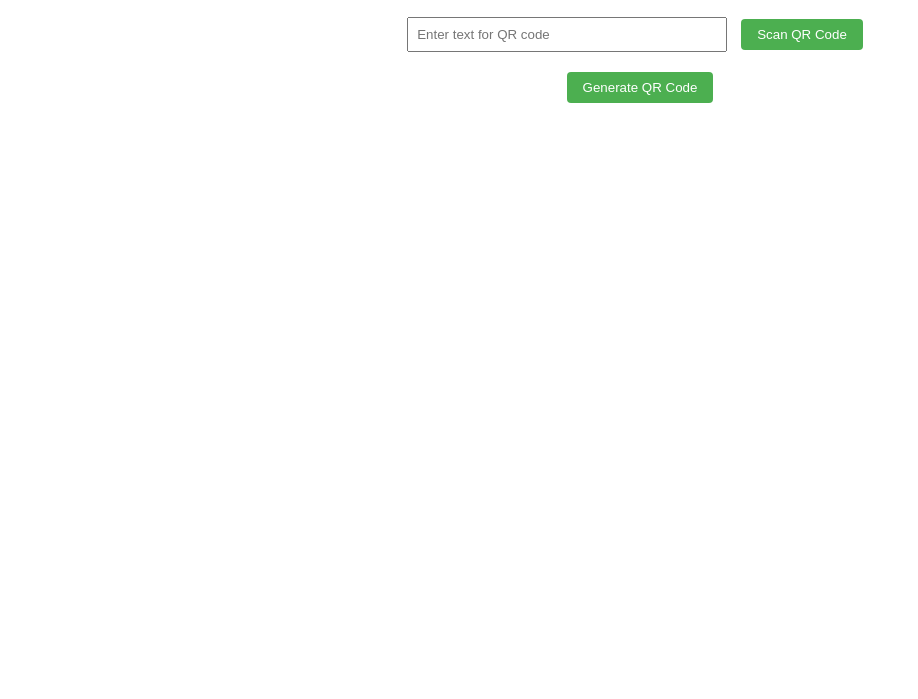
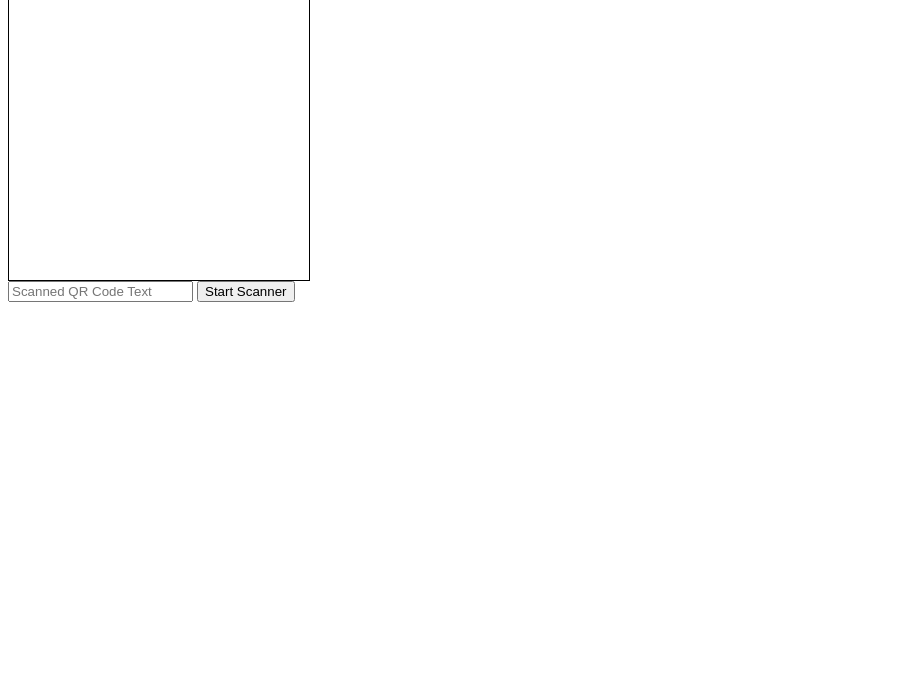
Before and after one commit to Kbt21/rtsgrsgw43gservs, a plain HTML site: page index.html in a window 1280 px wide. Shown: the part 101-800 px from the top of the page, without its empty margins (0-918 px from the left). Drawn offline with nearby package versions, Linux system fonts and the light colour scheme.

Commit message:
Update index.html

```diff
--- a/index.html
+++ b/index.html
@@ -3,63 +3,24 @@
 <head>
     <meta charset="UTF-8">
     <meta name="viewport" content="width=device-width, initial-scale=1.0">
-    <title>QR Code Scanner and Generator</title>
-    <script src="https://code.jquery.com/jquery-3.6.0.min.js"></script>
-    <script src="https://unpkg.com/html5-qrcode@2.3.8/html5-qrcode.min.js"></script>
-    <script src="https://cdnjs.cloudflare.com/ajax/libs/qrcodejs/1.0.0/qrcode.min.js"></script>
-    <style>
-        #reader {
-            width: 300px;
-            margin: 0 auto;
-            display: none;
-        }
-        #qrcode {
-            margin: 20px auto;
-            width: 200px;
-        }
-        .container {
-            text-align: center;
-            max-width: 600px;
-            margin: 0 auto;
-            padding: 20px;
-        }
-        button {
-            margin: 10px;
-            padding: 8px 16px;
-            background-color: #4CAF50;
-            color: white;
-            border: none;
-            border-radius: 4px;
-            cursor: pointer;
-        }
-        input {
-            margin: 10px 0;
-            padding: 8px;
-            width: 80%;
-            max-width: 300px;
-        }
-    </style>
+    <title>QR Code Scanner</title>
+    <script src="https://cdnjs.cloudflare.com/ajax/libs/jquery/3.6.0/jquery.min.js"></script>
+    <script src="https://unpkg.com/html5-qrcode"></script>
 </head>
 <body>
-    <div class="container">
-        <h1>QR Code Scanner & Generator</h1>
+    <h1>QR Code Scanner</h1>
+    <div id="reader" style="width: 300px; height: 300px; border: 1px solid black;"></div>
+    <input type="text" id="inputField" placeholder="Scanned QR Code Text">
+    <button onclick="startScanner('inputField')">Start Scanner</button>
 
-        <div>
-            <input type="text" id="qrInput" placeholder="Enter text for QR code">
-            <button onclick="startScanner('qrInput')">Scan QR Code</button>
-            <button onclick="generateQR()">Generate QR Code</button>
-        </div>
-
-        <div id="reader"></div>
-        <div id="qrcode"></div>
-    </div>
+    <script src="script.js"></script>
+</body>
+</html>
 
 <script>
-        let qrcode = null;
-
 async function startScanner(inputFieldId) {
     try {
-                // First, explicitly request camera permission
+        // Explicitly request permission first
         const tempStream = await navigator.mediaDevices.getUserMedia({ video: true });
         tempStream.getTracks().forEach(track => track.stop()); // Stop immediately after permission granted
 
@@ -82,7 +43,7 @@
         $("#reader").show();
 
         await html5QrCode.start(
-                    { facingMode: "environment" }, // Use rear camera with simple constraint
+            cameraId,
             { fps: 10, qrbox: 250 },
             decodedText => {
                 console.log("Decoded text:", decodedText);
@@ -96,31 +57,12 @@
         );
     } catch (error) {
         console.error("Camera access or initialization failed:", error);
-                alert("Unable to access the camera or initialization failed: " + error.message);
+        alert("Unable to access the camera or initialization failed. " + error.message);
     }
 }
 
 function generateQR() {
-            const text = $("#qrInput").val();
-
-            if (!text) {
-                alert("Please enter some text to generate a QR code");
-                return;
-            }
-
-            // Clear existing QR code if any
-            $("#qrcode").empty();
-
-            // Generate new QR code
-            qrcode = new QRCode(document.getElementById("qrcode"), {
-                text: text,
-                width: 200,
-                height: 200,
-                colorDark: "#000000",
-                colorLight: "#ffffff",
-                correctLevel: QRCode.CorrectLevel.H
-            });
+    // Implement your QR code generation logic here
+    console.log("Generating QR code...");
 }
 </script>
-</body>
-</html>
```
Lines whose indentation alone changed are shown as unchanged.
